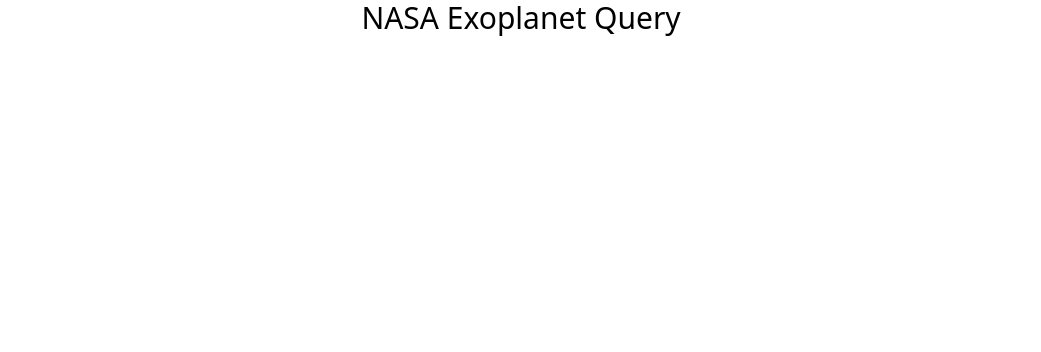
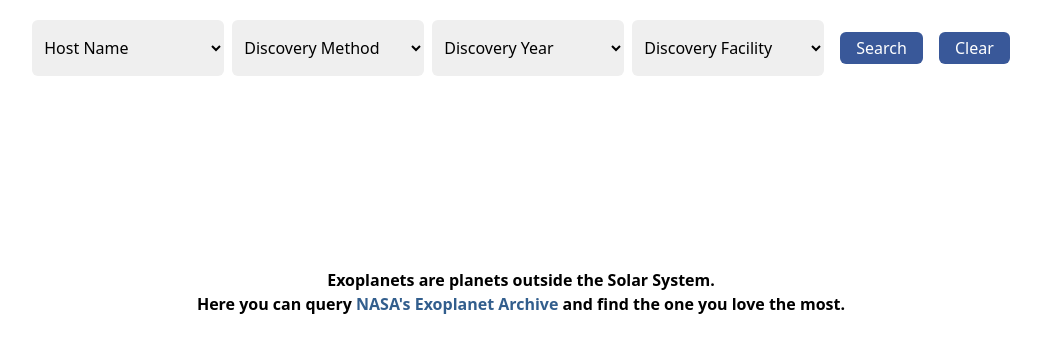
Before and after one commit to Sudeeeep/NASA-exoplanet-query-app, a React (Vite) app: page / in a window 1280 px wide. Shown: the top 352 px of the page, without its empty margins (119-1160 px from the left). Built offline with nearby package versions, Linux system fonts and the light colour scheme.

Commit message:
add static Query component

```diff
--- a/src/App.jsx
+++ b/src/App.jsx
@@ -1,7 +1,9 @@
+import { Query } from "./components/Query";
+
 function App() {
   return (
     <>
-      <h1 className="text-center text-3xl">NASA Exoplanet Query</h1>
+      <Query />
     </>
   );
 }
--- /dev/null
+++ b/src/components/Query.jsx
@@ -0,0 +1,65 @@
+export const Query = () => {
+  return (
+    <>
+      <div className="flex justify-center mt-5 gap-2">
+        <select
+          name="host-name"
+          id="host-name-select"
+          defaultValue="Host Name"
+          className="w-[15%] py-4 pl-2 rounded-md"
+        >
+          <option value="Host Name" className="appearance-none py-4 pl-2">
+            Host Name
+          </option>
+        </select>
+
+        <select
+          name="discovery-method"
+          id="discovery-method-select"
+          defaultValue="Discovery Method"
+          className="w-[15%] py-4 pl-2 rounded-md"
+        >
+          <option value="Discovery Method">Discovery Method</option>
+        </select>
+
+        <select
+          name="discovery-year"
+          id="discovery-year-select"
+          defaultValue="Discovery Year"
+          className="w-[15%] py-4 pl-2 rounded-md"
+        >
+          <option value="Discovery Year">Discovery Year</option>
+        </select>
+
+        <select
+          name="discovery-facility"
+          id="discovery-facility-select"
+          defaultValue="Discovery Facility"
+          className="w-[15%] py-4 pl-2 rounded-md"
+        >
+          <option value="Discovery Facility">Discovery Facility</option>
+        </select>
+
+        <div className="my-auto">
+          <button className="bg-[#395899] text-white px-4 py-1 rounded-md ml-2 mr-4">
+            Search
+          </button>
+          <button className="bg-[#395899] text-white px-4 py-1 rounded-md">
+            Clear
+          </button>
+        </div>
+      </div>
+
+      <div className="w-full mx-auto mt-48 font-bold">
+        <p className="text-center">
+          Exoplanets are planets outside the Solar System.
+        </p>
+        <p className="text-center">
+          Here you can query{" "}
+          <span className="text-[#325e8d]">NASA&apos;s Exoplanet Archive</span>{" "}
+          and find the one you love the most.
+        </p>
+      </div>
+    </>
+  );
+};
```
